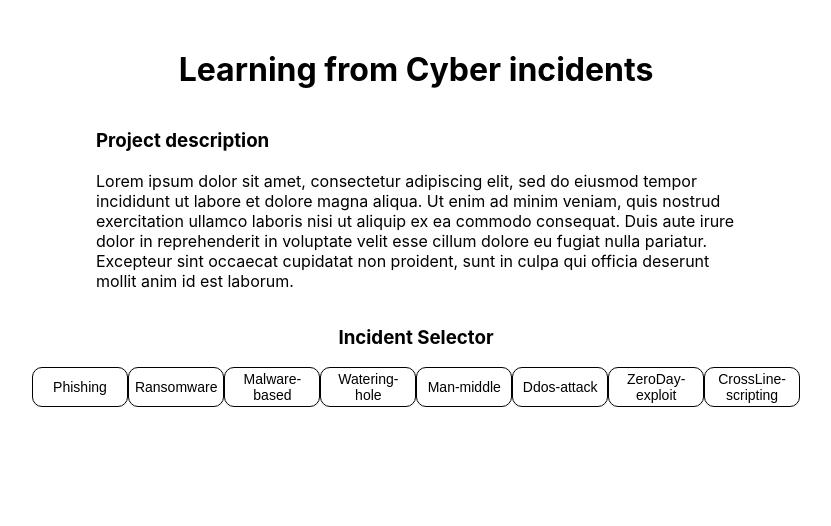
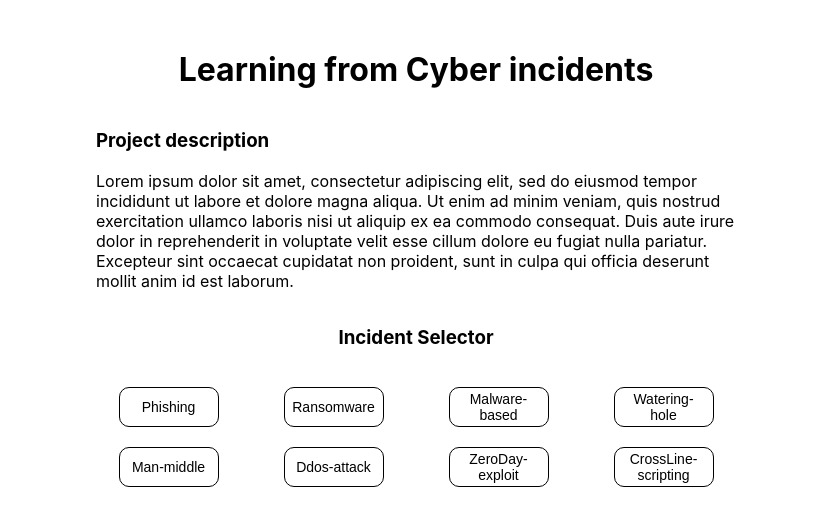
Before and after one commit to makskornakov/cyber-learning, a React (Create React App) app: page / in a window 1280 px wide. Shown: the top 526 px of the page, without its empty margins (224-1055 px from the left). Built offline with nearby package versions, Linux system fonts and the light colour scheme.

Commit message:
Update Home.styled.ts

```diff
--- a/src/Home.styled.ts
+++ b/src/Home.styled.ts
@@ -15,10 +15,12 @@ export const HomeContainer = styled.div`
 `;
 
 export const ButtonContainer = styled.div`
-  ${flexStyles}
-  flex-direction: row;
-  justify-content: space-evenly;
-  width: 60%;
+  margin-top: 20px;
+  display: grid;
+  grid-template-columns: repeat(4, 1fr);
+  justify-items: center;
+  grid-gap: 20px;
+  width: 50%;
 `;
 
 export const ButtonToArticle = styled.button`
```
